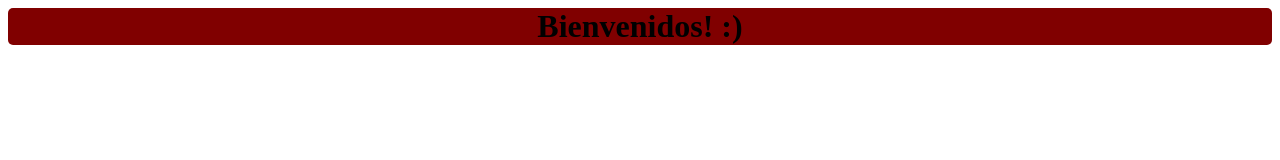
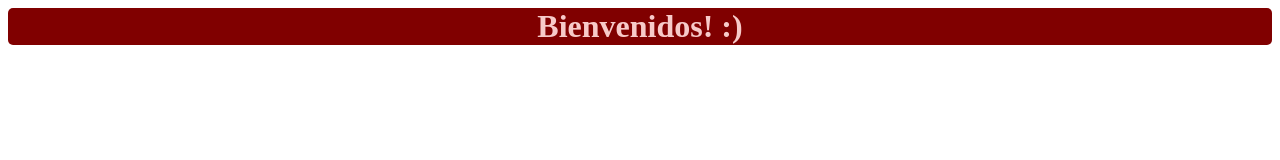
Before and after one commit to im-antoniaa/im-antoniaa.github.io, a plain HTML site: page index.html in a window 1280 px wide. Drawn offline with Linux system fonts and the light colour scheme.

Commit message:
Update style.css
Add color

```diff
--- a/style.css
+++ b/style.css
@@ -1,5 +1,6 @@
 h1 {
   text-align: center;
+  color: #f7cac9;
   background-color: maroon;
   border-radius: 5px;
 }
```
